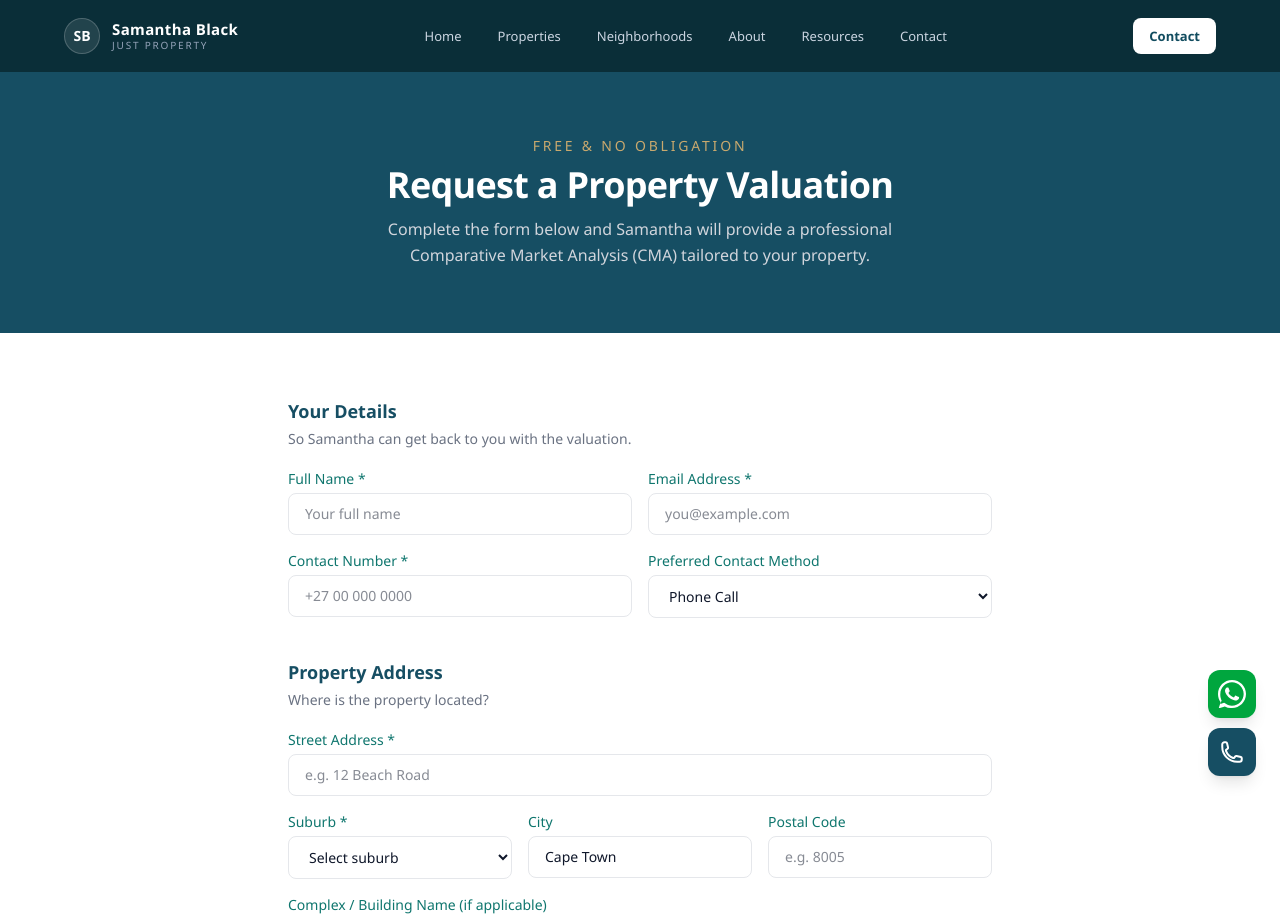
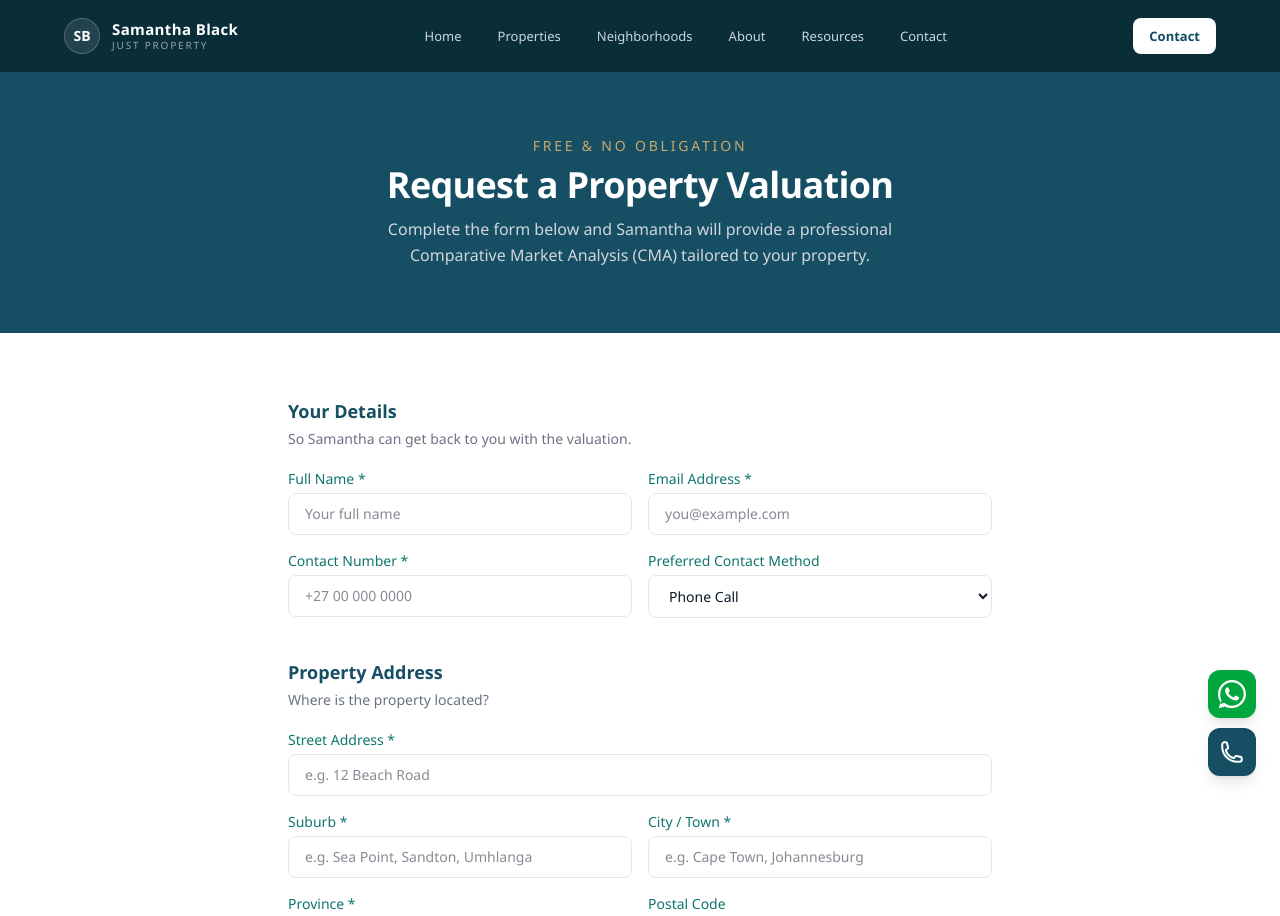
Before and after one commit to gabrielza/samantha-website, a React (Vite) app: page /valuation in a window 1280 px wide. Shown: the top 916 px of the page. Built offline with nearby package versions, Linux system fonts and the light colour scheme.

Commit message:
v6.1: Valuation form accepts any SA property - free-text suburb/city, province selector

```diff
--- a/index.html
+++ b/index.html
@@ -37,6 +37,7 @@
       <input type="text" name="street-address" />
       <input type="text" name="suburb" />
       <input type="text" name="city" />
+      <input type="text" name="province" />
       <input type="text" name="postal-code" />
       <input type="text" name="complex-name" />
       <input type="text" name="property-type" />
--- a/src/pages/ValuationPage.jsx
+++ b/src/pages/ValuationPage.jsx
@@ -13,11 +13,16 @@ const propertyTypes = [
   'Other',
 ];
 
-const suburbs = [
-  'Sea Point', 'Green Point', 'Camps Bay', 'Clifton', 'Bantry Bay',
-  'Fresnaye', 'Three Anchor Bay', 'Cape Town City Centre', 'Gardens',
-  'Woodstock', 'Pinelands', 'Rondebosch', 'Claremont', 'Kenilworth',
-  'Constantia', 'Parklands', 'Other',
+const provinces = [
+  'Western Cape',
+  'Gauteng',
+  'KwaZulu-Natal',
+  'Eastern Cape',
+  'Free State',
+  'Limpopo',
+  'Mpumalanga',
+  'North West',
+  'Northern Cape',
 ];
 
 const reasons = [
@@ -145,17 +150,23 @@ export default function ValuationPage() {
                     <label htmlFor="val-street" className="block text-sm font-medium text-teal-700 mb-1">Street Address *</label>
                     <input type="text" id="val-street" name="street-address" required className="w-full rounded-lg border border-gray-200 px-4 py-2.5 text-sm outline-none focus:border-gold-400 focus:ring-2 focus:ring-gold-400/20 transition-all" placeholder="e.g. 12 Beach Road" />
                   </div>
-                  <div className="grid grid-cols-1 sm:grid-cols-3 gap-4">
-                    <div className="sm:col-span-1">
+                  <div className="grid grid-cols-1 sm:grid-cols-2 gap-4">
+                    <div>
                       <label htmlFor="val-suburb" className="block text-sm font-medium text-teal-700 mb-1">Suburb *</label>
-                      <select id="val-suburb" name="suburb" required className="w-full rounded-lg border border-gray-200 px-4 py-2.5 text-sm outline-none focus:border-gold-400 focus:ring-2 focus:ring-gold-400/20 transition-all bg-white">
-                        <option value="">Select suburb</option>
-                        {suburbs.map((s) => <option key={s} value={s}>{s}</option>)}
-                      </select>
+                      <input type="text" id="val-suburb" name="suburb" required className="w-full rounded-lg border border-gray-200 px-4 py-2.5 text-sm outline-none focus:border-gold-400 focus:ring-2 focus:ring-gold-400/20 transition-all" placeholder="e.g. Sea Point, Sandton, Umhlanga" />
                     </div>
                     <div>
-                      <label htmlFor="val-city" className="block text-sm font-medium text-teal-700 mb-1">City</label>
-                      <input type="text" id="val-city" name="city" defaultValue="Cape Town" className="w-full rounded-lg border border-gray-200 px-4 py-2.5 text-sm outline-none focus:border-gold-400 focus:ring-2 focus:ring-gold-400/20 transition-all" />
+                      <label htmlFor="val-city" className="block text-sm font-medium text-teal-700 mb-1">City / Town *</label>
+                      <input type="text" id="val-city" name="city" required className="w-full rounded-lg border border-gray-200 px-4 py-2.5 text-sm outline-none focus:border-gold-400 focus:ring-2 focus:ring-gold-400/20 transition-all" placeholder="e.g. Cape Town, Johannesburg" />
+                    </div>
+                  </div>
+                  <div className="grid grid-cols-1 sm:grid-cols-2 gap-4">
+                    <div>
+                      <label htmlFor="val-province" className="block text-sm font-medium text-teal-700 mb-1">Province *</label>
+                      <select id="val-province" name="province" required className="w-full rounded-lg border border-gray-200 px-4 py-2.5 text-sm outline-none focus:border-gold-400 focus:ring-2 focus:ring-gold-400/20 transition-all bg-white">
+                        <option value="">Select province</option>
+                        {provinces.map((p) => <option key={p} value={p}>{p}</option>)}
+                      </select>
                     </div>
                     <div>
                       <label htmlFor="val-postal" className="block text-sm font-medium text-teal-700 mb-1">Postal Code</label>
```
